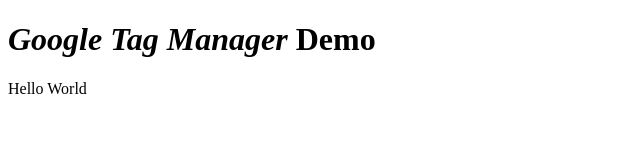
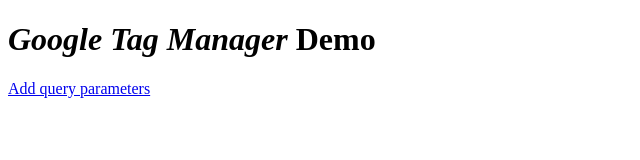
Before and after one commit to enricovian/gtmdemo, a plain HTML site: page index.html in a window 1280 px wide. Shown: the whole page, without its empty margins (0-640 px from the left). Drawn offline with Linux system fonts and the light colour scheme.

Commit message:
Add link to open the page with some query params

```diff
--- a/index.html
+++ b/index.html
@@ -31,7 +31,7 @@
             </div>
         </header>
         <div class="main-content">
-            <p>Hello World</p>
+            <a href="?key=key&value=value">Add query parameters</a>
         </div>
     </div>
 </body>
```
